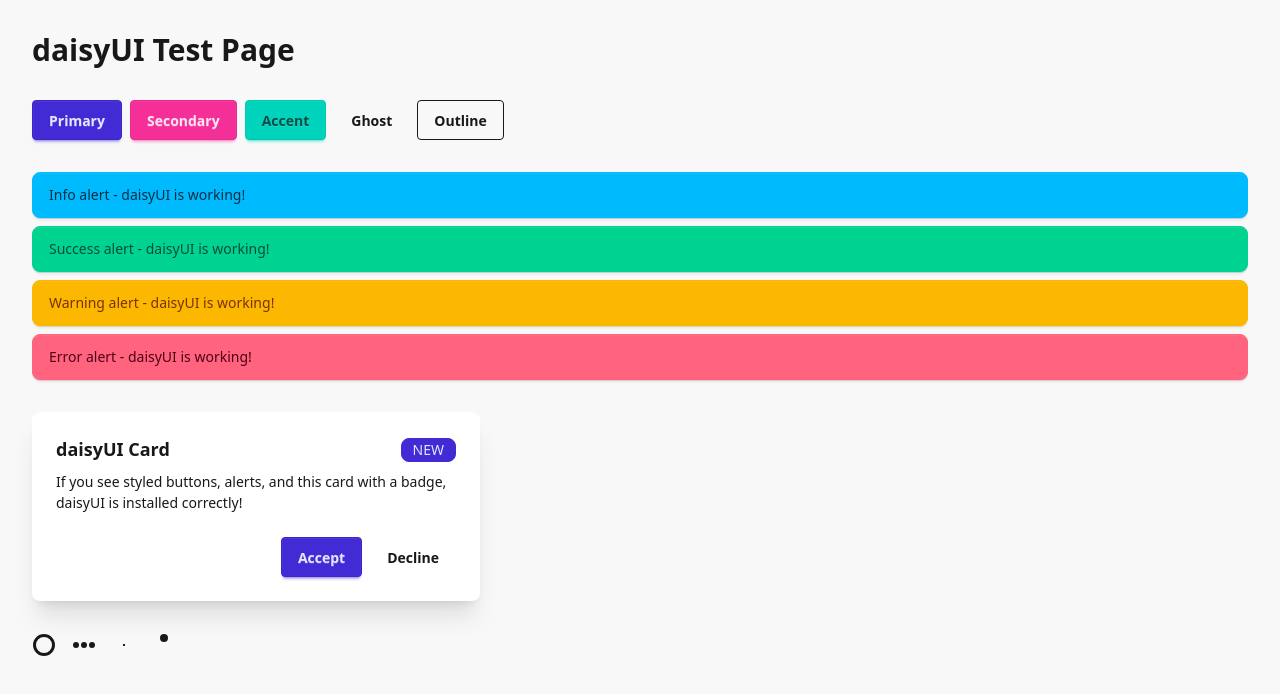
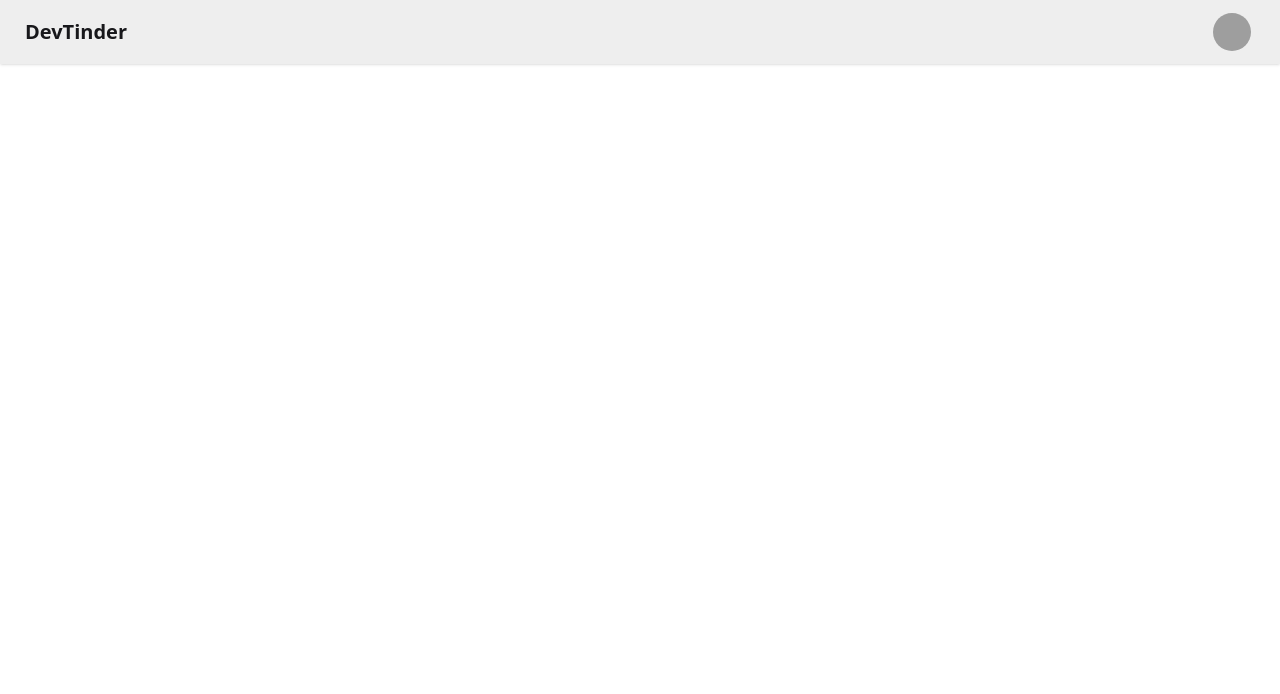
Before and after one commit to arpuneet234/devtinder-web, a React (Vite) app: page / in a window 1280 px wide. Shown: the top 694 px of the page. Built offline with nearby package versions, Linux system fonts and the light colour scheme; grey boxes are pictures that could not be loaded.

Commit message:
Added NavBar.jsx

```diff
--- a/src/App.jsx
+++ b/src/App.jsx
@@ -1,60 +1,8 @@
 import React from "react";
+import NavBar from "./NavBar";
 
 function App() {
-  return (
-    <div className="min-h-screen bg-base-200 p-8">
-      <h1 className="text-3xl font-bold mb-8">daisyUI Test Page</h1>
-
-      {/* Test 1: Buttons - if these have daisyUI styling, it's working */}
-      <div className="space-x-2 mb-8">
-        <button className="btn btn-primary">Primary</button>
-        <button className="btn btn-secondary">Secondary</button>
-        <button className="btn btn-accent">Accent</button>
-        <button className="btn btn-ghost">Ghost</button>
-        <button className="btn btn-outline">Outline</button>
-      </div>
-
-      {/* Test 2: Alert components */}
-      <div className="space-y-2 mb-8">
-        <div className="alert alert-info">Info alert - daisyUI is working!</div>
-        <div className="alert alert-success">
-          Success alert - daisyUI is working!
-        </div>
-        <div className="alert alert-warning">
-          Warning alert - daisyUI is working!
-        </div>
-        <div className="alert alert-error">
-          Error alert - daisyUI is working!
-        </div>
-      </div>
-
-      {/* Test 3: Card with badge */}
-      <div className="card bg-base-100 shadow-xl max-w-md">
-        <div className="card-body">
-          <div className="flex justify-between items-center">
-            <h2 className="card-title">daisyUI Card</h2>
-            <div className="badge badge-primary">NEW</div>
-          </div>
-          <p>
-            If you see styled buttons, alerts, and this card with a badge,
-            daisyUI is installed correctly!
-          </p>
-          <div className="card-actions justify-end mt-4">
-            <button className="btn btn-primary">Accept</button>
-            <button className="btn btn-ghost">Decline</button>
-          </div>
-        </div>
-      </div>
-
-      {/* Test 4: Loading spinner */}
-      <div className="mt-8 flex items-center gap-4">
-        <span className="loading loading-spinner loading-md"></span>
-        <span className="loading loading-dots loading-md"></span>
-        <span className="loading loading-ring loading-md"></span>
-        <span className="loading loading-ball loading-md"></span>
-      </div>
-    </div>
-  );
+  return <NavBar />;
 }
 
 export default App;
--- /dev/null
+++ b/src/NavBar.jsx
@@ -0,0 +1,46 @@
+import React from "react";
+
+const NavBar = () => {
+  return (
+    <div className="navbar bg-base-300 shadow-sm">
+      <div className="flex-1">
+        <a className="btn btn-ghost text-xl">DevTinder</a>
+      </div>
+      <div className="flex gap-2">
+        <div className="dropdown dropdown-end mx-5">
+          <div
+            tabIndex={0}
+            role="button"
+            className="btn btn-ghost btn-circle avatar"
+          >
+            <div className="w-10 rounded-full">
+              <img
+                alt="Tailwind CSS Navbar component"
+                src="https://img.daisyui.com/images/stock/photo-1534528741775-53994a69daeb.webp"
+              />
+            </div>
+          </div>
+          <ul
+            tabIndex="-1"
+            className="menu menu-sm dropdown-content bg-base-100 rounded-box z-1 mt-3 w-52 p-2 shadow"
+          >
+            <li>
+              <a className="justify-between">
+                Profile
+                <span className="badge">New</span>
+              </a>
+            </li>
+            <li>
+              <a>Settings</a>
+            </li>
+            <li>
+              <a>Logout</a>
+            </li>
+          </ul>
+        </div>
+      </div>
+    </div>
+  );
+};
+
+export default NavBar;
```
